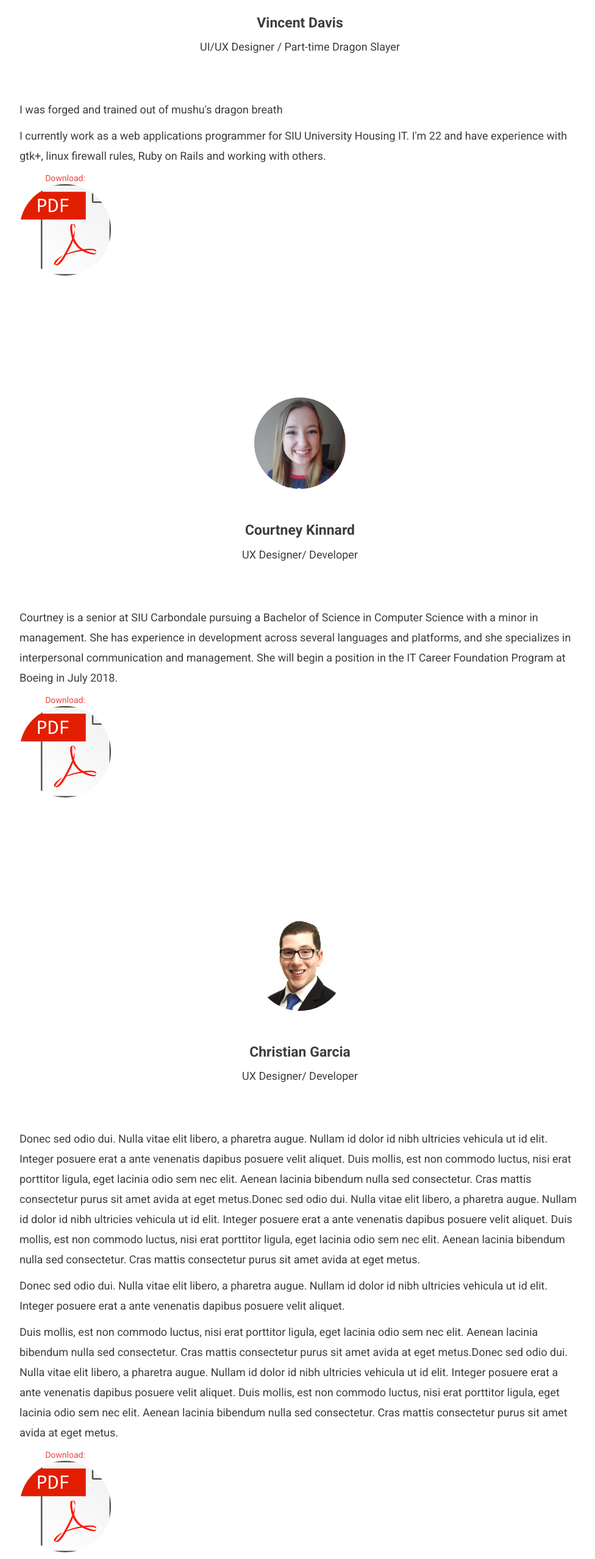
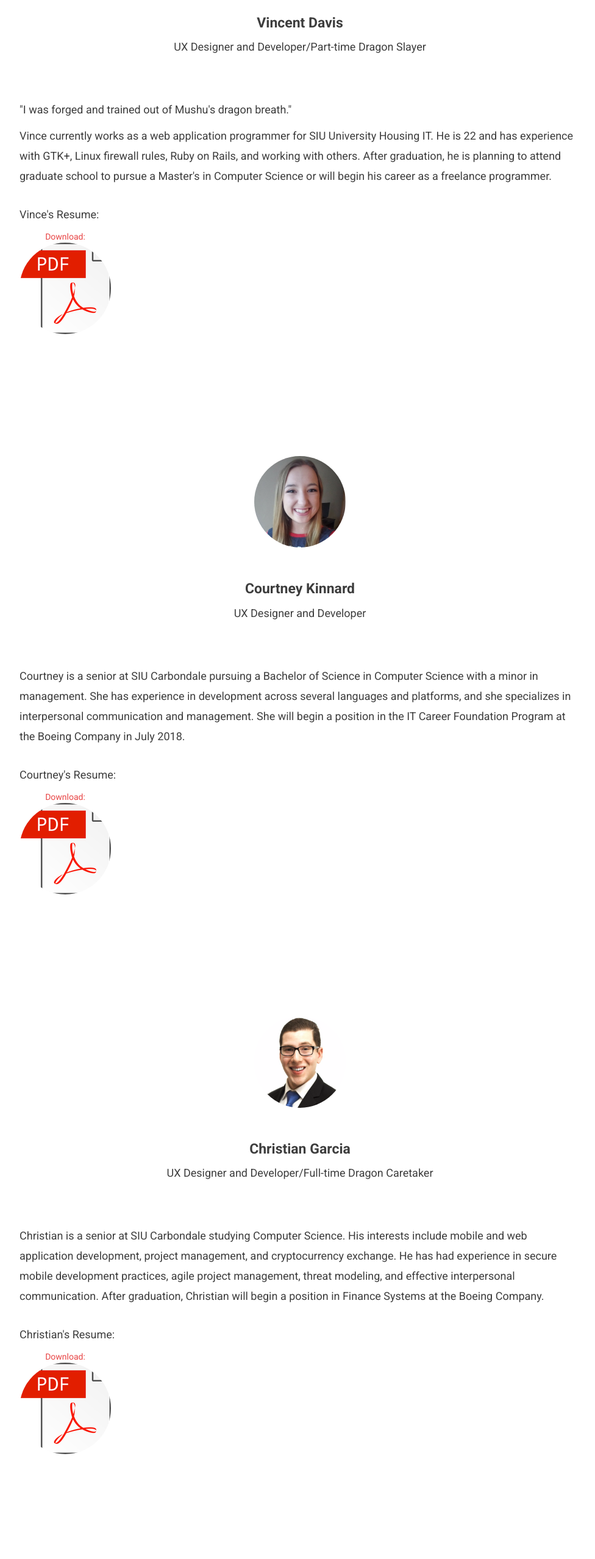
Before and after one commit to EasyIP2023/four_coders_and_a_dragon_web, a plain HTML site: page about.html in a window 1280 px wide. Shown: the part 1030-3587 px from the top of the page at 61% size, without its empty margins (148-1124 px from the left). Drawn offline with nearby package versions, Linux system fonts and the light colour scheme.

Commit message:
added team bios
Created and edited a team bio for all members on the team on the about
page

```diff
--- a/about.html
+++ b/about.html
@@ -51,13 +51,17 @@
   <div class="container">
     <div class="col-md-10 col-md-offset-1 text-center"> <img src="images/Vince2.jpg" alt="Mafolio">
       <h1>Vincent Davis</h1>
-      <p>UI/UX Designer / Part-time Dragon Slayer</p>
+      <p>UX Designer and Developer/Part-time Dragon Slayer</p>
     </div>
     <div class="col-md-10 col-md-offset-1 space">
-      <p>I was forged and trained out of mushu's dragon breath</p>
-      <p>I currently work as a web applications programmer for SIU University Housing IT.
-         I'm 22 and have experience with gtk+, linux firewall rules, Ruby on Rails and working with others.
+      <p>"I was forged and trained out of Mushu's dragon breath."</p>
+      <p>Vince currently works as a web application programmer for SIU University Housing IT.
+         He is 22 and has experience with GTK+, Linux firewall rules, Ruby on Rails, and working with others.
+		 After graduation, he is planning to attend graduate school to pursue a Master's in Computer Science or
+		 will begin his career as a freelance programmer.
       </p>
+	  <br/>
+	  <p>Vince's Resume:</p>
       <a href='pdfs/Vince_Resume.pdf' class='pdf'><img src='images/pdf.png' alt='Vince_Resume'  width='500'></a>
     </div>
   </div>
@@ -68,12 +72,14 @@
   <div class="container">
     <div class="col-md-10 col-md-offset-1 text-center"> <img src="images/Courtney.jpg" alt="Mafolio">
       <h1>Courtney Kinnard</h1>
-      <p>UX Designer/ Developer</p>
+      <p>UX Designer and Developer</p>
     </div>
     <div class="col-md-10 col-md-offset-1 space">
       <p>Courtney is a senior at SIU Carbondale pursuing a Bachelor of Science in Computer Science with a minor in management.
 	  She has experience in development across several languages and platforms, and she specializes in interpersonal communication
-	  and management. She will begin a position in the IT Career Foundation Program at Boeing in July 2018.</p>
+	  and management. She will begin a position in the IT Career Foundation Program at the Boeing Company in July 2018.</p>
+	  <br/>
+	  <p>Courtney's Resume:</p>
     <a href='pdfs/Courtney_Resume.pdf' class='pdf'><img src='images/pdf.png' alt='Courtney_Resume'  width='500'></a>
   </div>
 </section>
@@ -83,13 +89,16 @@
   <div class="container">
     <div class="col-md-10 col-md-offset-1 text-center"> <img src="images/Christian.png" alt="Mafolio">
       <h1>Christian Garcia</h1>
-      <p>UX Designer/ Developer</p>
+      <p>UX Designer and Developer/Full-time Dragon Caretaker</p>
     </div>
     <div class="col-md-10 col-md-offset-1 space">
-      <p>Donec sed odio dui. Nulla vitae elit libero, a pharetra augue. Nullam id dolor id nibh ultricies vehicula ut id elit. Integer posuere erat a ante venenatis dapibus posuere velit aliquet. Duis mollis, est non commodo luctus, nisi erat porttitor ligula, eget lacinia odio sem nec elit. Aenean lacinia bibendum nulla sed consectetur. Cras mattis consectetur purus sit amet avida at eget metus.Donec sed odio dui. Nulla vitae elit libero, a pharetra augue. Nullam id dolor id nibh ultricies vehicula ut id elit. Integer posuere erat a ante venenatis dapibus posuere velit aliquet. Duis mollis, est non commodo luctus, nisi erat porttitor ligula, eget lacinia odio sem nec elit. Aenean lacinia bibendum nulla sed consectetur. Cras mattis consectetur purus sit amet avida at eget metus.</p>
-      <p>Donec sed odio dui. Nulla vitae elit libero, a pharetra augue. Nullam id dolor id nibh ultricies vehicula ut id elit. Integer posuere erat a ante venenatis dapibus posuere velit aliquet.</p>
-      <p>Duis mollis, est non commodo luctus, nisi erat porttitor ligula, eget lacinia odio sem nec elit. Aenean lacinia bibendum nulla sed consectetur. Cras mattis consectetur purus sit amet avida at eget metus.Donec sed odio dui. Nulla vitae elit libero, a pharetra augue. Nullam id dolor id nibh ultricies vehicula ut id elit. Integer posuere erat a ante venenatis dapibus posuere velit aliquet. Duis mollis, est non commodo luctus, nisi erat porttitor ligula, eget lacinia odio sem nec elit. Aenean lacinia bibendum nulla sed consectetur. Cras mattis consectetur purus sit amet avida at eget metus.</p>
-      <a href='pdfs/Christian_Resume.pdf' class='pdf'><img src='images/pdf.png' alt='Christian_Resume'  width='500'></a>
+      <p>Christian is a senior at SIU Carbondale studying Computer Science. His interests include mobile and web application development,
+	  project management, and cryptocurrency exchange. He has had experience in secure mobile development practices,
+	  agile project management, threat modeling, and effective interpersonal communication. After graduation, Christian will begin
+	  a position in Finance Systems at the Boeing Company.</p>
+	  <br/>
+	  <p>Christian's Resume:</p>
+	  <a href='pdfs/Christian_Resume.pdf' class='pdf'><img src='images/pdf.png' alt='Christian_Resume'  width='500'></a>
     </div>
   </div>
 </section>
@@ -99,13 +108,15 @@
   <div class="container">
     <div class="col-md-10 col-md-offset-1 text-center"> <img src="images/Kole.jpg" alt="Mafolio">
       <h1>Kole Cralley</h1>
-      <p>UX Designer/ Developer</p>
+      <p>UX Designer and Developer</p>
     </div>
     <div class="col-md-10 col-md-offset-1 space">
-      <p>Donec sed odio dui. Nulla vitae elit libero, a pharetra augue. Nullam id dolor id nibh ultricies vehicula ut id elit. Integer posuere erat a ante venenatis dapibus posuere velit aliquet. Duis mollis, est non commodo luctus, nisi erat porttitor ligula, eget lacinia odio sem nec elit. Aenean lacinia bibendum nulla sed consectetur. Cras mattis consectetur purus sit amet avida at eget metus.Donec sed odio dui. Nulla vitae elit libero, a pharetra augue. Nullam id dolor id nibh ultricies vehicula ut id elit. Integer posuere erat a ante venenatis dapibus posuere velit aliquet. Duis mollis, est non commodo luctus, nisi erat porttitor ligula, eget lacinia odio sem nec elit. Aenean lacinia bibendum nulla sed consectetur. Cras mattis consectetur purus sit amet avida at eget metus.</p>
-      <p>Donec sed odio dui. Nulla vitae elit libero, a pharetra augue. Nullam id dolor id nibh ultricies vehicula ut id elit. Integer posuere erat a ante venenatis dapibus posuere velit aliquet.</p>
-      <p>Duis mollis, est non commodo luctus, nisi erat porttitor ligula, eget lacinia odio sem nec elit. Aenean lacinia bibendum nulla sed consectetur. Cras mattis consectetur purus sit amet avida at eget metus.Donec sed odio dui. Nulla vitae elit libero, a pharetra augue. Nullam id dolor id nibh ultricies vehicula ut id elit. Integer posuere erat a ante venenatis dapibus posuere velit aliquet. Duis mollis, est non commodo luctus, nisi erat porttitor ligula, eget lacinia odio sem nec elit. Aenean lacinia bibendum nulla sed consectetur. Cras mattis consectetur purus sit amet avida at eget metus.</p>
-      <a href='pdfs/Vince_Resume.pdf' class='pdf'><img src='images/pdf.png' alt='Kole_Resume' width='500'></a>
+      <p>Kole is a senior at SIU Carbondale pursuing a dual degree in Computer Science and Math. Kole has had vast experience
+	  in the field of robotics, as well as programming, and after graduation, he plans on attending graduate school to
+	  pursue a Master's in Computer Science.</p>
+	  <br/>
+	  <p>Kole's Resume:</p>
+	  <a href='pdfs/Vince_Resume.pdf' class='pdf'><img src='images/pdf.png' alt='Kole_Resume' width='500'></a>
     </div>
   </div>
 </section>
```
